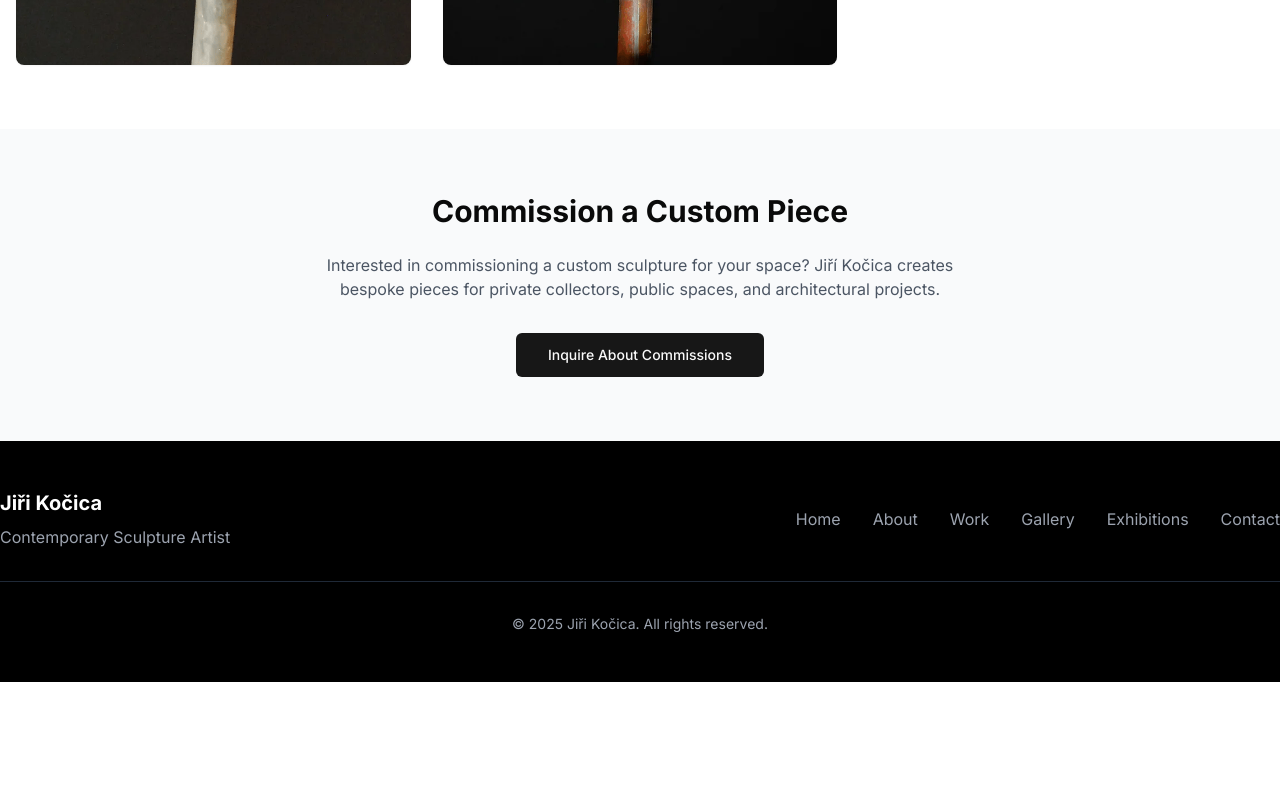
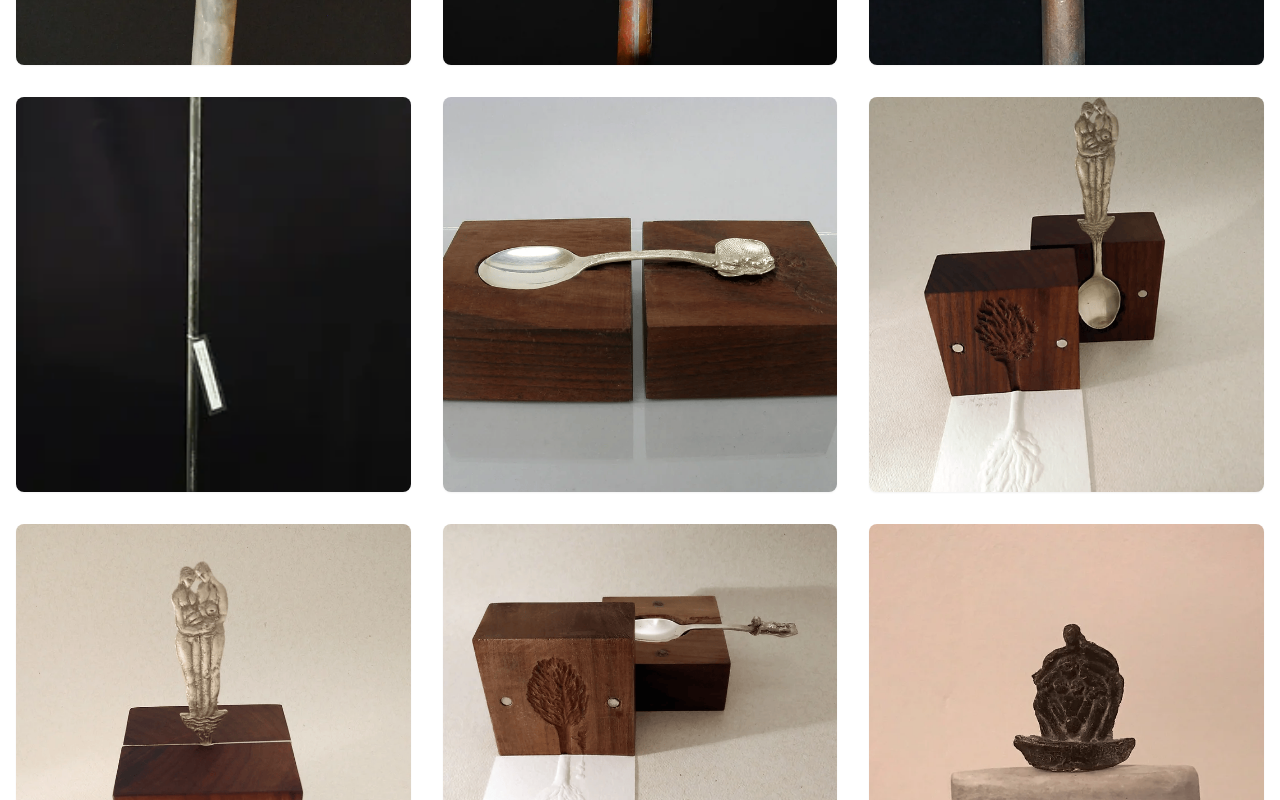
Before and after one commit to sinja33/jiri-kocica, a Next.js app: page /work in a window 1280 px wide. Shown: the part 1200-2000 px from the top of the page. Before the commit the page ends 1882 px from the top, so only its background shows below. Built offline with nearby package versions, Linux system fonts and the light colour scheme.

Commit message:
Work done

```diff
--- a/app/work/page.tsx
+++ b/app/work/page.tsx
@@ -2,6 +2,7 @@ import Link from "next/link"
 import Navigation from "@/components/navigation"
 import Footer from "@/components/footer"
 import { Button } from "@/components/ui/button"
+import { publicDecrypt } from "crypto"
 
 export const metadata = {
   title: "Work - Jiri Kocica",
@@ -15,34 +16,163 @@ export default function WorkPage() {
       id: 1,
       image: "/work/Sanje.png",
       title: "Dreams",
-      material: "Marble and Wood"
+      materials: "Brač marble and wood",
+      length: "18 cm",
+      height: null
     },
     {
       id: 2,
       image: "/work/Mislec.png",
       title: "Thinker",
-      material: ""
+      materials: "Onyx",
+      length: null,
+      height: "10 cm"
     },
     {
       id: 3,
-      image: "./work/Speči otrok.png",
+      image: "/work/Speči otrok.png",
       title: "Sleeping Child",
-      material: "Marble"
+      materials: "Čačak marble",
+      length: "12 cm",
+      height: null
     },
     {
       id: 4,
-      image: "./work/Dojenček na dlani (detajl).png",
-      title: "Baby in the palm of your hand",
-      material: "Bronze and Stone"
+      image: "/work/Dojenček na dlani (detajl).png",
+      title: "Baby in Palm (detail)",
+      materials: "Bronze and stone",
+      length: "15 cm",
+      height: "200 cm"
     },
     {
       id: 5,
-      image: "./work/V objem (detajl).png",
-      title: "Into a hug",
-      material: "Bronze and Stone"
+      image: "/work/V objem (detajl).png",
+      title: "Into an Embrace (detail)",
+      materials: "Bronze and stone",
+      length: "15 cm",
+      height: "210 cm"
     },
+    {
+      id: 6,
+      image: "./work/Speči otrok (detajl) (1).png",
+      title: "Sleeping Child (detail)",
+      materials: "Bronze and stone",
+      length: "15 cm",
+      height: "185 cm"
+    },
+    {
+      id: 7,
+      image: "/work/Speči otrok (celotna skulptura).png",
+      title: "Sleeping Child (complete sculpture)",
+      materials: "Bronze and stone",
+      length: null,
+      height: null
+    },
+    {
+      id: 8,
+      image: "/work/Rojen s srebrno žlico 1.png",
+      title: "Born with Silver Spoon 1",
+      materials: "Wood and silver",
+      length: "12 cm", // spoon length
+      height: null
+    },
+    {
+      id: 9,
+      image: "/work/Rojen s srebrno žlico 2.png",
+      title: "Born with Silver Spoon 2",
+      materials: "Wood and silver",
+      length: "19 cm", // spoon length
+      height: null
+    },
+    {
+      id: 10,
+      image: "/work/Rojen s srebrno žlico 2 (zaprt).png",
+      title: "Born with Silver Spoon 2 (closed)",
+      materials: "Wood and silver",
+      length: null,
+      height: null
+    },
+    {
+      id: 11,
+      image: "/work/Rojen s srebrno žlico 3.png",
+      title: "Born with Silver Spoon 3",
+      materials: "Wood and silver",
+      length: "11 cm", // spoon length
+      height: null
+    },
+    {
+      id: 12,
+      image: "/work/Rojstvo.png",
+      title: "Birth",
+      materials: "Bronze and stone",
+      length: null,
+      height: "18 cm"
+    },
+    {
+      id: 13,
+      image: "/work/Krst.png",
+      title: "Baptism",
+      materials: "Bronze and stone",
+      length: null,
+      height: "25 cm"
+    },
+    {
+      id: 14,
+      image: "/work/Fontana - otrok.png",
+      title: "Fountain - Child",
+      materials: "Bronze, glass and stone",
+      length: "40 cm", // using dimensions 40x40x110
+      height: "110 cm"
+    },
+    {
+      id: 15,
+      image: "./work/Fontana - otrok (1).png",
+      title: "Fountain - Child",
+      materials: "Bronze, glass and stone",
+      length: null,
+      height: null
+    },
+    {
+      id: 16,
+      image: "./work/Fontana - očetovstvo (1).png",
+      title: "Fountain - Fatherhood",
+      materials: "Bronze, glass and stone",
+      length: "70 cm", // using dimensions 70x40x70
+      height: "70 cm"
+    },
+    {
+      id: 17,
+      image: "./work/Fontana - očetovstvo (2).png",
+      title: "Fountain - Fatherhood",
+      materials: "Bronze, glass and stone",
+      length: null,
+      height: null
+    },
+    {
+      id: 18,
+      image: "./work/Fontana - očetovstvo (3).png",
+      title: "Fountain - Fatherhood",
+      materials: "Bronze, glass and stone",
+      length: null,
+      height: null
+    },
+    {
+      id: 19,
+      image: "./work/Ljubezen.png",
+      title: "Love",
+      materials: "Brač marble",
+      length: null,
+      height: "100 cm"
+    },
+    {
+      id: 20,
+      image: "./work/Ljubezen2.png",
+      title: "Love",
+      materials: "Brač marble",
+      length: null,
+      height: null
+    }
   ]
-
   return (
     <div className="min-h-screen bg-white flex flex-col">
       <Navigation />
@@ -76,7 +206,13 @@ export default function WorkPage() {
                 <div className="absolute inset-0 bg-black bg-opacity-0 group-hover:bg-opacity-60 transition-all duration-300 flex items-end">
                   <div className="p-6 text-white transform translate-y-full group-hover:translate-y-0 transition-transform duration-300">
                     <h3 className="text-xl font-bold mb-2">{item.title}</h3>
-                    <p className="text-sm opacity-90 mb-1">{item.material}</p>
+                    <p className="text-sm opacity-90 mb-1">{item.materials}</p>
+                    {item.length && (
+                      <p className="text-sm opacity-90 mb-1">Length: {item.length}</p>
+                    )}
+                    {item.height && (
+                      <p className="text-sm opacity-90 mb-1">Height: {item.height}</p>
+                    )}
                   </div>
                 </div>
               </div>
```
Also changed, not shown: public/work/Ljubezen.png (renamed from public/work/Ljubezen (1).png), public/work/Ljubezen2.png (renamed from public/work/Ljubezen (2).png).
